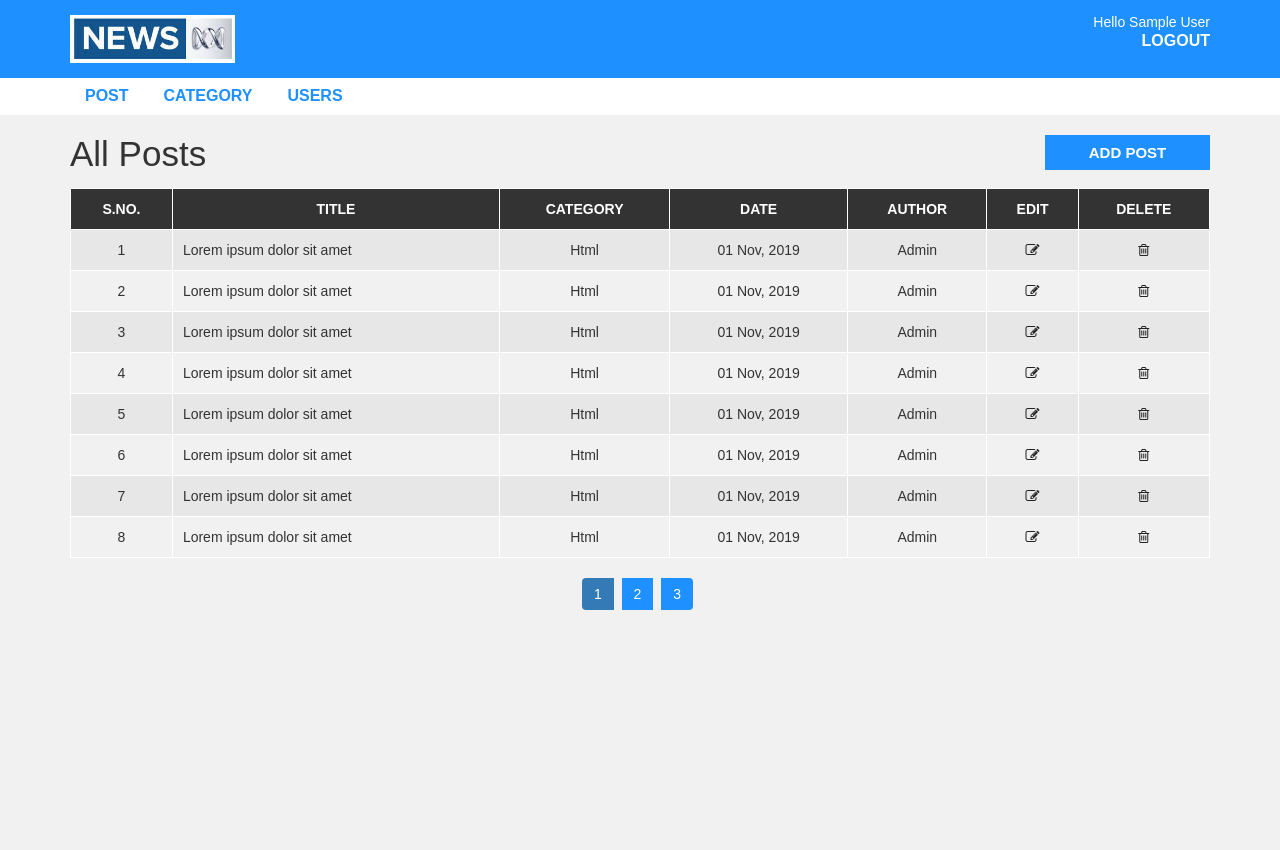
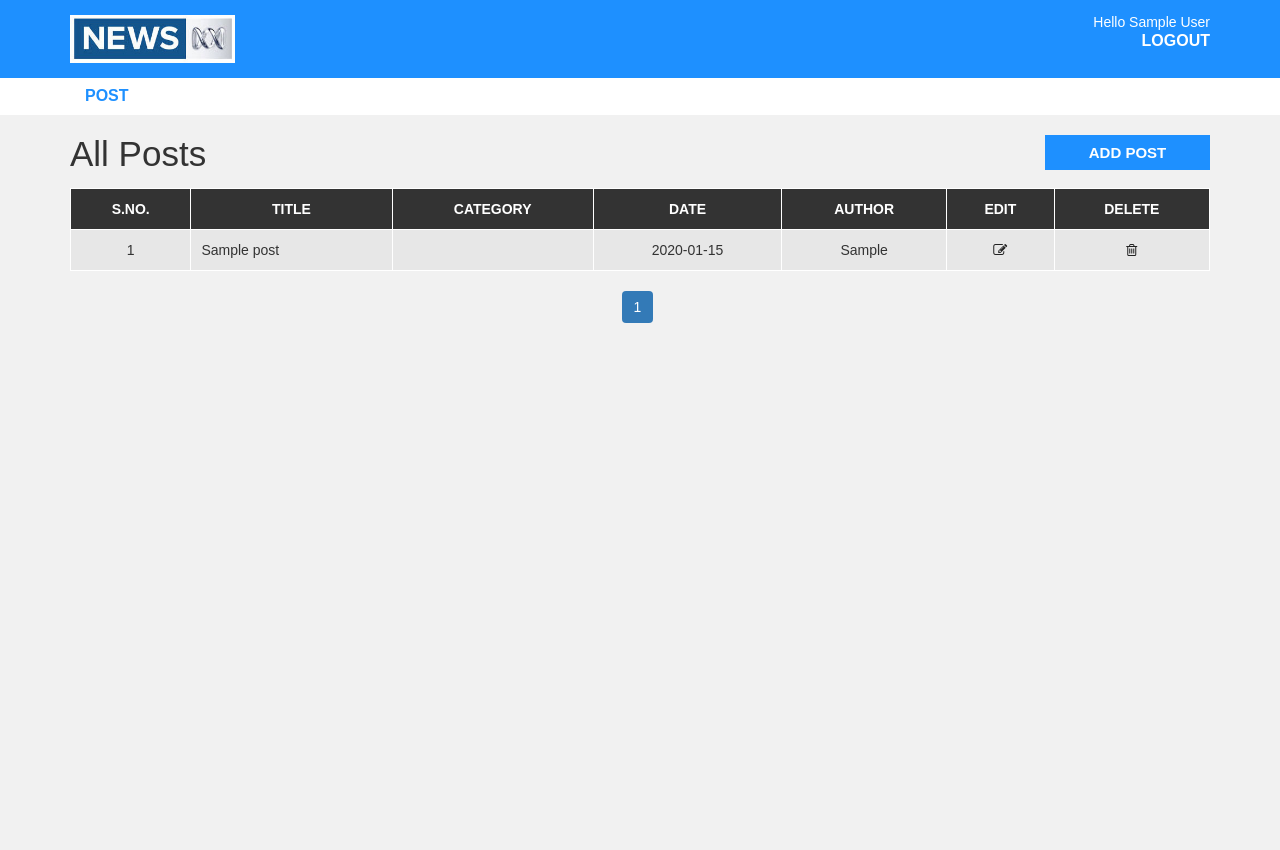
Before and after one commit to ahsansoftengineer/LearnPHP, a PHP site: page /a/phpmysql/cms/admin/post.php in a window 1280 px wide. Shown: the top 850 px of the page. Run offline with PHP 8.4, Linux system fonts and the light colour scheme; the visitor is signed in with stand-in values (Sample User, id 1); tables that the repository leaves empty hold one stand-in row (values such as "Sample post").

Commit message:
Post Working

```diff
--- a/phpmysql/cms/admin/add-user.php
+++ b/phpmysql/cms/admin/add-user.php
@@ -20,9 +20,7 @@
           echo $sql1;
         }
     }
-
   }
-
 ?>
 <div id="admin-content">
   <div class="container">
--- a/phpmysql/cms/admin/post.php
+++ b/phpmysql/cms/admin/post.php
@@ -1,4 +1,13 @@
-<?php include "header.php"; ?>
+<?php
+  include "header.php";
+  include "config.php";
+  $pageNo = 1;
+  if(isset($_GET['page'])){
+    $pageNo = $_GET['page'];
+  }
+  $pageSize = 3;
+  $offset = ($pageNo - 1) * $pageSize;
+?>
 <div id="admin-content">
   <div class="container">
     <div class="row">
@@ -20,84 +29,66 @@
             <th>Delete</th>
           </thead>
           <tbody>
+          <?php
+            $sql = "SELECT p.post_id, p.title, c.category_name, p.post_date, u.first_name
+            FROM post AS p
+            LEFT JOIN category AS c ON p.category = c.category_id
+            LEFT JOIN user AS u ON p.author = u.user_id ";
+            if($_SESSION["user_role"] == "0"){
+              $sql .= " WHERE u.user_id = ".$_SESSION["user_id"];
+            }
+            $sql .= " ORDER BY post_id DESC LIMIT {$offset}, {$pageSize};";
+
+            $result = mysqli_query($conn, $sql) or die("User Query Failed");
+            if (mysqli_num_rows($result) > 0) {
+                while ($row = mysqli_fetch_assoc($result)) { ?>
             <tr>
-              <td class='id'>1</td>
-              <td>Lorem ipsum dolor sit amet</td>
-              <td>Html</td>
-              <td>01 Nov, 2019</td>
-              <td>Admin</td>
-              <td class='edit'><a href='update-post.php'><i class='fa fa-edit'></i></a></td>
-              <td class='delete'><a href='delete-post.php'><i class='fa fa-trash-o'></i></a></td>
+              <td class='id'><?php echo $row['post_id'] ?></td>
+              <td><?php echo $row['title'] ?></td>
+              <td><?php echo $row['category_name'] ?></td>
+              <td><?php echo $row['post_date'] ?></td>
+              <td><?php echo $row['first_name'] ?></td>
+              <td class='edit'>
+                <a href="update-post.php?id=<?php echo $row['post_id'] ?>">
+                  <i class='fa fa-edit'></i>
+                </a>
+              </td>
+              <td class='delete'>
+                <a href="delete-post.php?id=<?php echo $row['post_id'] ?>">
+                  <i class='fa fa-trash-o'></i>
+                </a>
+              </td>
             </tr>
-            <tr>
-              <td class='id'>2</td>
-              <td>Lorem ipsum dolor sit amet</td>
-              <td>Html</td>
-              <td>01 Nov, 2019</td>
-              <td>Admin</td>
-              <td class='edit'><a href='update-post.php'><i class='fa fa-edit'></i></a></td>
-              <td class='delete'><a href='delete-post.php'><i class='fa fa-trash-o'></i></a></td>
-            </tr>
-            <tr>
-              <td class='id'>3</td>
-              <td>Lorem ipsum dolor sit amet</td>
-              <td>Html</td>
-              <td>01 Nov, 2019</td>
-              <td>Admin</td>
-              <td class='edit'><a href='update-post.php'><i class='fa fa-edit'></i></a></td>
-              <td class='delete'><a href='delete-post.php'><i class='fa fa-trash-o'></i></a></td>
-            </tr>
-            <tr>
-              <td class='id'>4</td>
-              <td>Lorem ipsum dolor sit amet</td>
-              <td>Html</td>
-              <td>01 Nov, 2019</td>
-              <td>Admin</td>
-              <td class='edit'><a href='update-post.php'><i class='fa fa-edit'></i></a></td>
-              <td class='delete'><a href='delete-post.php'><i class='fa fa-trash-o'></i></a></td>
-            </tr>
-            <tr>
-              <td class='id'>5</td>
-              <td>Lorem ipsum dolor sit amet</td>
-              <td>Html</td>
-              <td>01 Nov, 2019</td>
-              <td>Admin</td>
-              <td class='edit'><a href='update-post.php'><i class='fa fa-edit'></i></a></td>
-              <td class='delete'><a href='delete-post.php'><i class='fa fa-trash-o'></i></a></td>
-            </tr>
-            <tr>
-              <td class='id'>6</td>
-              <td>Lorem ipsum dolor sit amet</td>
-              <td>Html</td>
-              <td>01 Nov, 2019</td>
-              <td>Admin</td>
-              <td class='edit'><a href='update-post.php'><i class='fa fa-edit'></i></a></td>
-              <td class='delete'><a href='delete-post.php'><i class='fa fa-trash-o'></i></a></td>
-            </tr>
-            <tr>
-              <td class='id'>7</td>
-              <td>Lorem ipsum dolor sit amet</td>
-              <td>Html</td>
-              <td>01 Nov, 2019</td>
-              <td>Admin</td>
-              <td class='edit'><a href='update-post.php'><i class='fa fa-edit'></i></a></td>
-              <td class='delete'><a href='delete-post.php'><i class='fa fa-trash-o'></i></a></td>
-            </tr>
-            <tr>
-              <td class='id'>8</td>
-              <td>Lorem ipsum dolor sit amet</td>
-              <td>Html</td>
-              <td>01 Nov, 2019</td>
-              <td>Admin</td>
-              <td class='edit'><a href='update-post.php'><i class='fa fa-edit'></i></a></td>
-              <td class='delete'><a href='delete-post.php'><i class='fa fa-trash-o'></i></a></td>
-            </tr>
+            <?php
+              }
+            }?>
           </tbody>
         </table>
+        <?php
+            $sql1 = "SELECT COUNT(post_id) AS totalRows
+            FROM post
+            LEFT JOIN user ON author = user_id";
+            if($_SESSION["user_role"] == "0"){
+              $sql1 .= " WHERE user_id = ".$_SESSION["user_id"];
+            }
+            $result1 = mysqli_query($conn, $sql1) or die("User Query Failed");
+            $rows = mysqli_fetch_array($result1)[0];
+            $pages = ceil($rows / $pageSize);
+        ?>
         <ul class='pagination admin-pagination'>
-          <li class="active"><a>1</a></li>
-          <li><a>2</a></li>
-          <li><a>3</a></li>
+        <?php if ($pageNo > 1) { ?>
+          <li><a href="post.php?page=<?php echo($pageNo - 1) ?>">Prev</a></li>
+          <?php }
+            for ($page = 1; $page <= $pages; $page++) { ?>
+            <li class="<?php echo $page == $pageNo ? 'active' : '' ?>">
+              <a href="post.php?page=<?php echo $page ?>">
+                <?php echo $page ?>
+              </a>
+            </li>
+          <?php }
+          if ($pageNo < $pages) { ?>
+              <li><a href="post.php?page=<?php echo($pageNo + 1) ?>">Next</a></li>
+          <?php } ?>
         </ul>
       </div>
     </div>
```
Also changed, not shown: phpmysql/cms/admin/add-category.php (+23 -2 lines), phpmysql/cms/admin/add-post.php (+22 -9 lines), phpmysql/cms/admin/save-post.php (added, +42 -0 lines), phpmysql/cms/admin/upload/1.jpg (added), phpmysql/cms/admin/upload/2.jpg (added), phpmysql/cms/admin/upload/27d7bee1e1791dd95b6850c537e7e8cb.jpg (added), phpmysql/cms/admin/upload/3.jpg (added), phpmysql/cms/admin/upload/4.jpg (added), phpmysql/cms/admin/upload/5.jpg (added), phpmysql/cms/admin/upload/6.jpg (added), phpmysql/cms/admin/upload/7.jpg (renamed from phpmysql/cms/admin/upload/post_1.jpg), phpmysql/cms/admin/upload/Cricket-Pakistan-PNG-Image-1.jpg (added), phpmysql/cms/admin/upload/haji-imran-08.jpg (added).
